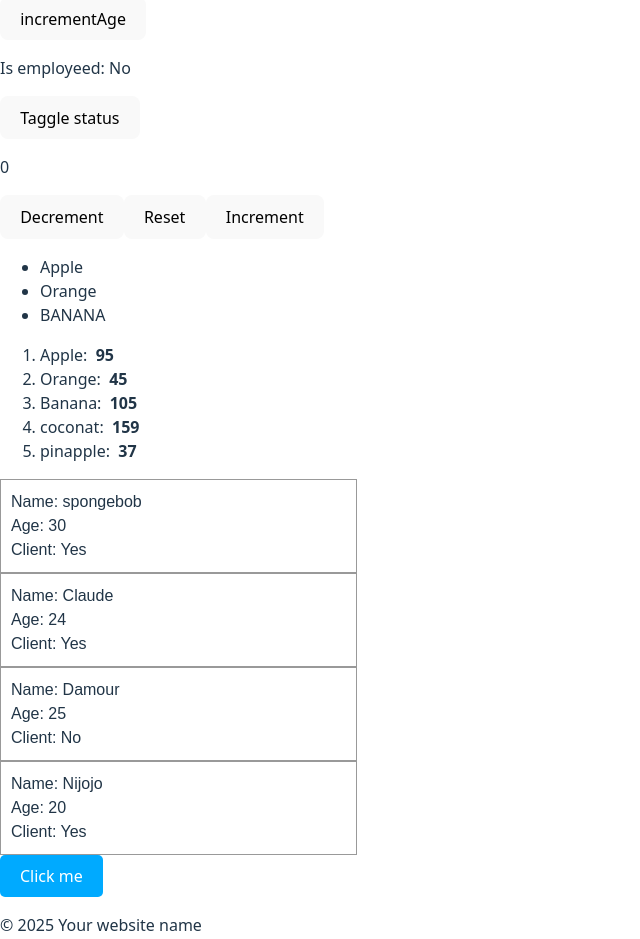
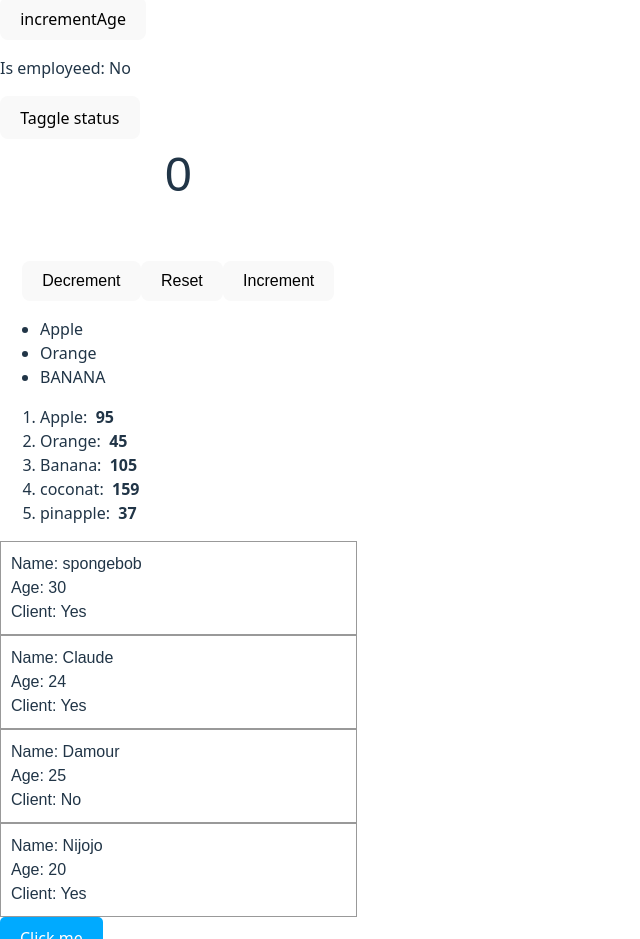
Before and after one commit to Josiane05/my-react-app2, a React (Vite) app: page / in a window 1280 px wide. Shown: the part 1000-1939 px from the top of the page, without its empty margins (0-640 px from the left). Built offline with nearby package versions, Linux system fonts and the light colour scheme.

Commit message:
styling counter-container and counter display

```diff
--- a/src/index.css
+++ b/src/index.css
@@ -133,3 +133,15 @@ button:focus-visible {
   border-radius: 5px;
   margin: 0;
 }
+
+.counter-container{
+  text-align: center;
+  font-family: Arial, sans-serif
+}
+
+.count-display{
+  font-size: 3em;
+  margin-top: 0;
+  margin-bottom: 50px;
+
+}
```
